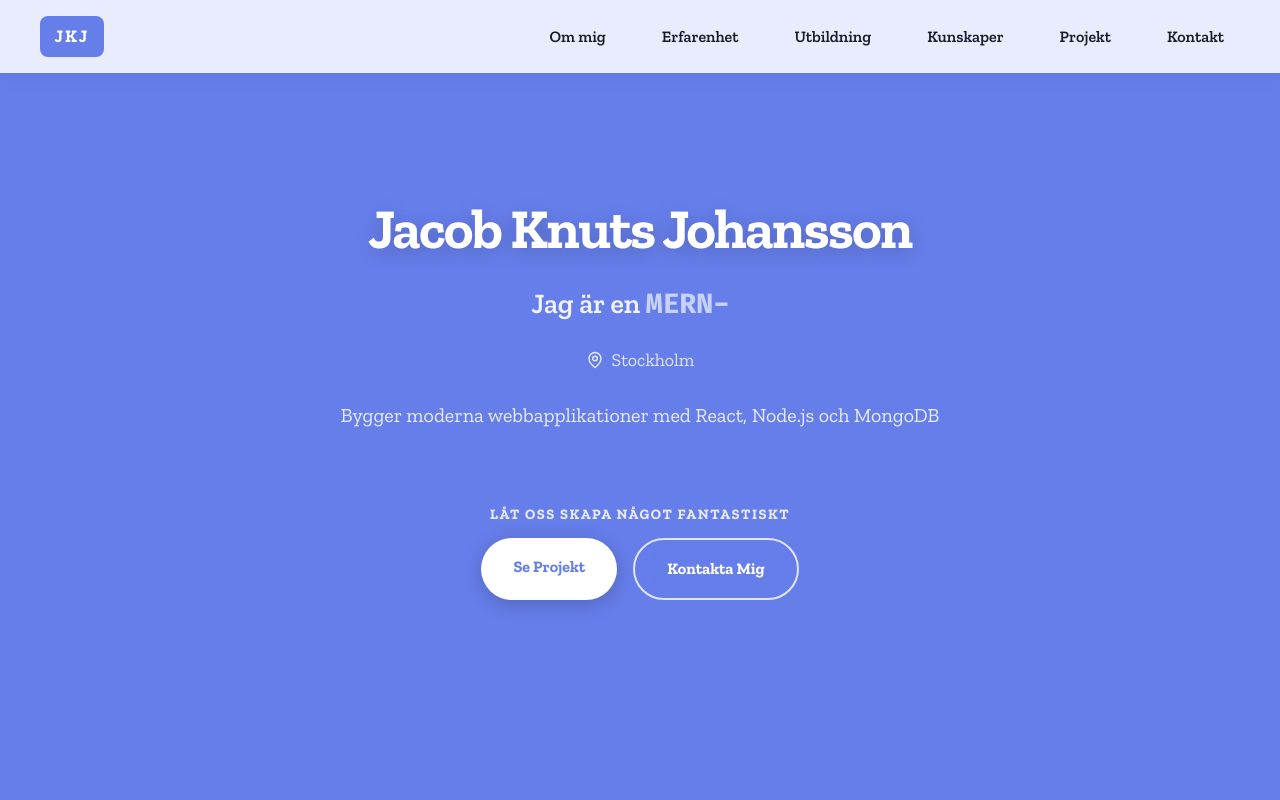
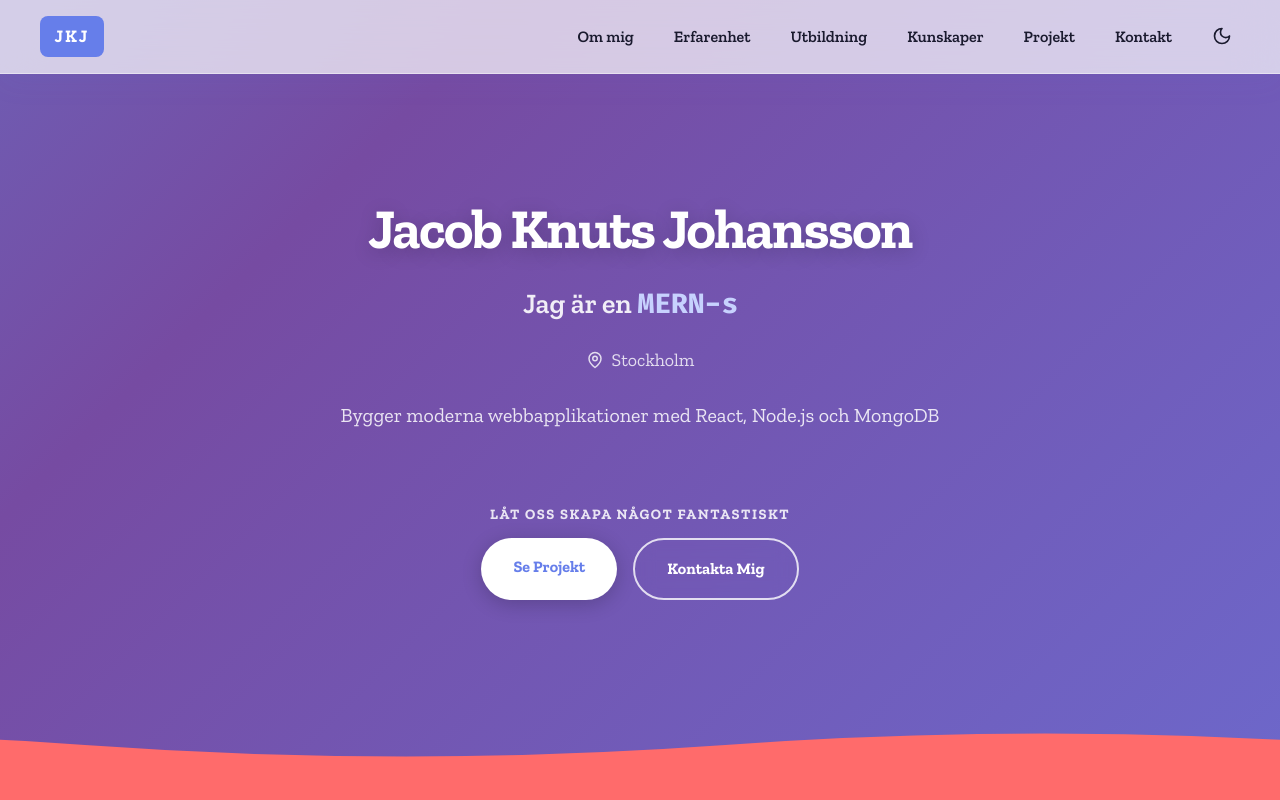
Before and after one commit to jacomaco/portfolio, a React (Vite) app: page / in a window 1280 px wide. Shown: the top 800 px of the page. Built offline with nearby package versions, Linux system fonts and the light colour scheme.

Commit message:
feat: implement dark mode with theme toggle and global styling updates

```diff
--- a/src/App.css
+++ b/src/App.css
@@ -13,6 +13,58 @@
   --radius: 12px;
   --radius-lg: 20px;
   --transition: 0.3s ease;
+
+  --navbar-bg: rgba(255, 255, 255, 0.7);
+  --navbar-border: rgba(255, 255, 255, 0.4);
+  --card-border: #e2e8f0;
+  --mobile-menu-bg: rgba(255, 255, 255, 0.98);
+
+  --color-accent-blue: #667eea;
+  --color-accent-blue-hover: #5a6fd6;
+
+  --hero-grad-1: #667eea;
+  --hero-grad-2: #764ba2;
+  --hero-grad-3: #4facfe;
+  --hero-grad-4: #00f2fe;
+}
+
+[data-theme="dark"] {
+  --color-hero-start: #0f172a;
+  --color-coral-start: #1e293b;
+  --color-bg-light: #0b0f19;
+  --color-bg-white: #1e293b;
+  --color-text-dark: #f8fafc;
+  --color-text-muted: #94a3b8;
+  --navbar-bg: rgba(15, 23, 42, 0.7);
+  --navbar-border: rgba(255, 255, 255, 0.1);
+  --card-border: rgba(255, 255, 255, 0.1);
+  --shadow-md: 0 4px 15px rgba(0, 0, 0, 0.3);
+  --shadow-lg: 0 10px 30px rgba(0, 0, 0, 0.45);
+  --mobile-menu-bg: rgba(15, 23, 42, 0.98);
+
+  --color-accent-blue: #818cf8;
+  --color-accent-blue-hover: #6366f1;
+
+  --hero-grad-1: #0f172a;
+  --hero-grad-2: #1e1b4b;
+  --hero-grad-3: #311042;
+  --hero-grad-4: #030712;
+}
+
+/* Custom scrollbar */
+::-webkit-scrollbar {
+  width: 10px;
+}
+::-webkit-scrollbar-track {
+  background: var(--color-bg-light);
+}
+::-webkit-scrollbar-thumb {
+  background: #c7d2fe;
+  border-radius: 5px;
+  border: 2px solid var(--color-bg-light);
+}
+::-webkit-scrollbar-thumb:hover {
+  background: var(--color-hero-start);
 }
 
 * {
@@ -48,10 +100,11 @@ body {
   top: 0;
   left: 0;
   right: 0;
-  background: rgba(255, 255, 255, 0.85);
-  backdrop-filter: blur(12px);
-  -webkit-backdrop-filter: blur(12px);
-  box-shadow: 0 4px 20px rgba(0, 0, 0, 0.05);
+  background: var(--navbar-bg);
+  backdrop-filter: blur(20px);
+  -webkit-backdrop-filter: blur(20px);
+  border-bottom: 1px solid var(--navbar-border);
+  box-shadow: 0 10px 30px rgba(102, 126, 234, 0.05);
   z-index: 1000;
   padding: 1rem 2rem;
   transition: all var(--transition);
@@ -72,15 +125,45 @@ body {
   color: white;
   text-decoration: none;
   cursor: pointer;
-  background: var(--color-hero-start);
+  background: var(--color-accent-blue);
   padding: 0.4rem 0.9rem;
   border-radius: 8px;
   transition: all var(--transition);
 }
 
 .nav-logo:hover {
-  background: #5a6fd6;
+  background: var(--color-accent-blue-hover);
   transform: scale(1.05);
+}
+
+.nav-controls {
+  display: flex;
+  align-items: center;
+  gap: 1.5rem;
+}
+
+.theme-toggle {
+  background: transparent;
+  border: none;
+  cursor: pointer;
+  color: var(--color-text-dark);
+  padding: 0.5rem;
+  display: flex;
+  align-items: center;
+  justify-content: center;
+  border-radius: 50%;
+  transition: all var(--transition);
+}
+
+.theme-toggle:hover {
+  background: rgba(102, 126, 234, 0.1);
+  color: var(--color-hero-start);
+  transform: rotate(15deg);
+}
+
+[data-theme="dark"] .theme-toggle:hover {
+  background: rgba(255, 255, 255, 0.1);
+  color: #c7d2fe;
 }
 
 .nav-links {
@@ -95,14 +178,30 @@ body {
   font-weight: 600;
   transition: all var(--transition);
   cursor: pointer;
-  padding: 0.5rem 1rem;
-  border-radius: 50px;
+  padding: 0.5rem 0.25rem;
+  margin: 0 0.25rem;
+  position: relative;
   white-space: nowrap;
 }
 
 .nav-links a:hover {
-  color: var(--color-hero-start);
-  background: rgba(102, 126, 234, 0.1);
+  color: var(--color-accent-blue);
+}
+
+.nav-links a::after {
+  content: '';
+  position: absolute;
+  width: 0;
+  height: 2px;
+  bottom: 0;
+  left: 50%;
+  background-color: var(--color-accent-blue);
+  transition: all var(--transition);
+  transform: translateX(-50%);
+}
+
+.nav-links a:hover::after {
+  width: 100%;
 }
 
 .section {
@@ -166,11 +265,12 @@ body {
 }
 
 .card-solid {
-  background: white;
+  background: var(--color-bg-white);
   border-radius: var(--radius);
-  border: 1px solid #e2e8f0;
+  border: 1px solid var(--card-border);
   box-shadow: var(--shadow-md);
   transition: all var(--transition);
+  color: var(--color-text-dark);
 }
 .card-glass {
   background: rgba(255, 255, 255, 0.15);
@@ -246,7 +346,7 @@ body {
   position: relative;
   display: block;
   width: 200%;
-  height: 50px;
+  height: 70px;
   animation: moveWave 15s ease-in-out infinite alternate;
   transform-origin: center;
 }
@@ -275,7 +375,7 @@ body {
 
 @media (min-width: 768px) {
   .wave-svg {
-    height: 70px;
+    height: 110px;
   }
   .footer-waves .wave-divider-container:last-child {
     margin-top: -15px;
@@ -288,10 +388,40 @@ body {
   align-items: center;
   justify-content: center;
   text-align: center;
-  background: #667eea;
+  background: linear-gradient(-45deg, var(--hero-grad-1), var(--hero-grad-2), var(--hero-grad-3), var(--hero-grad-4));
+  background-size: 400% 400%;
+  animation: gradientBG 15s ease infinite;
   padding-top: 80px;
   position: relative;
   overflow: hidden;
+}
+
+#hero .container {
+  position: relative;
+  z-index: 3;
+}
+
+.hero-wave {
+  position: absolute;
+  top: auto;
+  bottom: 0;
+  left: 0;
+  width: 100%;
+  z-index: 2;
+  margin-top: 0;
+  margin-bottom: 0;
+}
+
+@keyframes gradientBG {
+  0% {
+    background-position: 0% 50%;
+  }
+  50% {
+    background-position: 100% 50%;
+  }
+  100% {
+    background-position: 0% 50%;
+  }
 }
 
 .hero-title {
@@ -584,7 +714,7 @@ body {
   font-size: 1.1rem;
   font-weight: 700;
   margin-bottom: 1rem;
-  color: #333333;
+  color: var(--color-text-dark);
 }
 
 .skill-tags {
@@ -599,7 +729,10 @@ body {
 }
 
 .skill-tag:hover {
-  transform: translateY(-2px);
+  transform: translateY(-3px) scale(1.05);
+  box-shadow: 0 4px 12px rgba(102, 126, 234, 0.25);
+  background: var(--color-hero-start);
+  color: white;
 }
 
 .projects-grid {
@@ -615,7 +748,7 @@ body {
   font-size: 1.5rem;
   font-weight: 800;
   margin-bottom: 0.75rem;
-  color: var(--color-hero-start);
+  color: var(--color-accent-blue);
 }
 
 .project-description {
@@ -664,7 +797,7 @@ body {
   align-items: center;
   gap: 0.5rem;
   padding: 0.75rem 1.5rem;
-  background: var(--color-hero-start);
+  background: var(--color-accent-blue);
   color: white;
   text-decoration: none;
   font-weight: 700;
@@ -717,7 +850,7 @@ body {
   content: '';
   position: absolute;
   inset: 0;
-  background: white;
+  background: var(--color-bg-white);
   border-radius: var(--radius);
   z-index: 1;
 }
@@ -760,7 +893,7 @@ body {
   content: '';
   position: absolute;
   inset: 0;
-  background: white;
+  background: var(--color-bg-white);
   border-radius: var(--radius);
   z-index: 1;
 }
@@ -965,7 +1098,7 @@ body {
   background: transparent;
   border: none;
   cursor: pointer;
-  color: var(--color-hero-start);
+  color: var(--color-accent-blue);
   padding: 0.5rem;
   z-index: 1001;
   align-items: center;
@@ -1010,16 +1143,16 @@ body {
     top: 68px;
     left: 0;
     width: 100%;
-    background: rgba(255, 255, 255, 0.98);
+    background: var(--mobile-menu-bg);
     backdrop-filter: blur(15px);
     -webkit-backdrop-filter: blur(15px);
     opacity: 0;
     pointer-events: none;
     transform: translateY(-10px);
     transition: all 0.4s ease;
-    border-bottom: 2px solid rgba(102, 126, 234, 0.1);
+    border-bottom: 2px solid var(--navbar-border);
     z-index: 999;
-    box-shadow: 0 10px 30px rgba(0, 0, 0, 0.05);
+    box-shadow: var(--shadow-md);
   }
 
   .nav-mobile-menu.open {
@@ -1051,7 +1184,7 @@ body {
   }
 
   .nav-mobile-menu a:hover {
-    color: var(--color-hero-start);
+    color: var(--color-accent-blue);
     background: rgba(102, 126, 234, 0.1);
   }
 
--- a/src/App.tsx
+++ b/src/App.tsx
@@ -16,7 +16,6 @@ function App() {
       <Navigation />
       <main>
         <Hero />
-        <WaveDivider upperColor="var(--color-hero-start)" lowerColor="var(--color-coral-start)" />
         <About />
         <WaveDivider upperColor="var(--color-bg-light)" lowerColor="var(--color-coral-start)" flip={true} />
         <Experience />
--- a/src/components/Hero.tsx
+++ b/src/components/Hero.tsx
@@ -1,4 +1,5 @@
 import { useState, useEffect } from 'react';
+import WaveDivider from './WaveDivider';
 
 const words: string[] = ['Fullstack Developer', 'MERN-specialist', 'Kreativ Problemlösare'];
 
@@ -65,6 +66,7 @@ const Hero = () => {
           </div>
         </div>
       </div>
+      <WaveDivider upperColor="transparent" lowerColor="var(--color-coral-start)" fillBottom={true} className="hero-wave" />
     </section>
   );
 };
--- a/src/components/Navigation.tsx
+++ b/src/components/Navigation.tsx
@@ -1,4 +1,4 @@
-import { useState } from 'react';
+import { useState, useEffect } from 'react';
 import { scroller } from 'react-scroll';
 
 interface NavItem {
@@ -8,6 +8,18 @@ interface NavItem {
 
 const Navigation = () => {
   const [isOpen, setIsOpen] = useState(false);
+  const [theme, setTheme] = useState(() => {
+    return localStorage.getItem('theme') || 'light';
+  });
+
+  useEffect(() => {
+    document.documentElement.setAttribute('data-theme', theme);
+    localStorage.setItem('theme', theme);
+  }, [theme]);
+
+  const toggleTheme = () => {
+    setTheme(prev => (prev === 'light' ? 'dark' : 'light'));
+  };
 
   const scrollTo = (e: React.MouseEvent<HTMLAnchorElement>, section: string) => {
     e.preventDefault();
@@ -35,6 +47,7 @@ const Navigation = () => {
           JKJ
         </a>
 
+        <div className="nav-controls">
           {/* Desktop-meny */}
           <ul className="nav-links">
             {navItems.map((item) => (
@@ -45,6 +58,26 @@ const Navigation = () => {
               </li>
             ))}
           </ul>
+
+          <button onClick={toggleTheme} className="theme-toggle" aria-label="Toggle dark mode">
+            {theme === 'light' ? (
+              <svg xmlns="http://www.w3.org/2000/svg" width="20" height="20" viewBox="0 0 24 24" fill="none" stroke="currentColor" strokeWidth="2" strokeLinecap="round" strokeLinejoin="round">
+                <path d="M12 3a6 6 0 0 0 9 9 9 9 0 1 1-9-9Z"></path>
+              </svg>
+            ) : (
+              <svg xmlns="http://www.w3.org/2000/svg" width="20" height="20" viewBox="0 0 24 24" fill="none" stroke="currentColor" strokeWidth="2" strokeLinecap="round" strokeLinejoin="round">
+                <circle cx="12" cy="12" r="4"></circle>
+                <path d="M12 2v2"></path>
+                <path d="M12 20v2"></path>
+                <path d="m4.93 4.93 1.41 1.41"></path>
+                <path d="m17.66 17.66 1.41 1.41"></path>
+                <path d="M2 12h2"></path>
+                <path d="M22 12h2"></path>
+                <path d="m6.34 17.66-1.41 1.41"></path>
+                <path d="m19.07 4.93-1.41 1.41"></path>
+              </svg>
+            )}
+          </button>
 
           {/* Hamburgermeny för mobil */}
           <button
@@ -58,6 +91,7 @@ const Navigation = () => {
               <rect className="line-3" y="80" width="100" height="10" rx="5"></rect>
             </svg>
           </button>
+        </div>
       </div>
 
       {/* Mobil Dropdown-meny */}
--- a/src/components/WaveDivider.tsx
+++ b/src/components/WaveDivider.tsx
@@ -2,15 +2,19 @@ interface WaveDividerProps {
   upperColor: string;
   lowerColor: string;
   flip?: boolean;
+  fillBottom?: boolean;
+  className?: string;
 }
 
-const WaveDivider = ({ upperColor, lowerColor, flip = false }: WaveDividerProps) => {
-  const wavePath = "M 0 60 Q 150 35 300 60 T 600 60 T 900 60 T 1200 60 V -5 H 0 Z";
+const WaveDivider = ({ upperColor, lowerColor, flip = false, fillBottom = false, className = '' }: WaveDividerProps) => {
+  const wavePath = fillBottom
+    ? "M 0 60 Q 150 35 300 60 T 600 60 T 900 60 T 1200 60 V 125 H 0 Z"
+    : "M 0 60 Q 150 35 300 60 T 600 60 T 900 60 T 1200 60 V -5 H 0 Z";
 
   return (
     <div
-      className="wave-divider-container"
-      style={{ backgroundColor: lowerColor }}
+      className={`wave-divider-container ${className}`}
+      style={{ backgroundColor: fillBottom ? 'transparent' : lowerColor }}
     >
       <svg
         className={`wave-svg ${flip ? 'wave-flip' : ''}`}
@@ -20,7 +24,7 @@ const WaveDivider = ({ upperColor, lowerColor, flip = false }: WaveDividerProps)
         preserveAspectRatio="none"
         style={{ overflow: 'visible' }}
       >
-        <path d={wavePath} fill={upperColor} />
+        <path d={wavePath} fill={fillBottom ? lowerColor : upperColor} />
       </svg>
     </div>
   );
```
Lines whose indentation alone changed are shown as unchanged.
